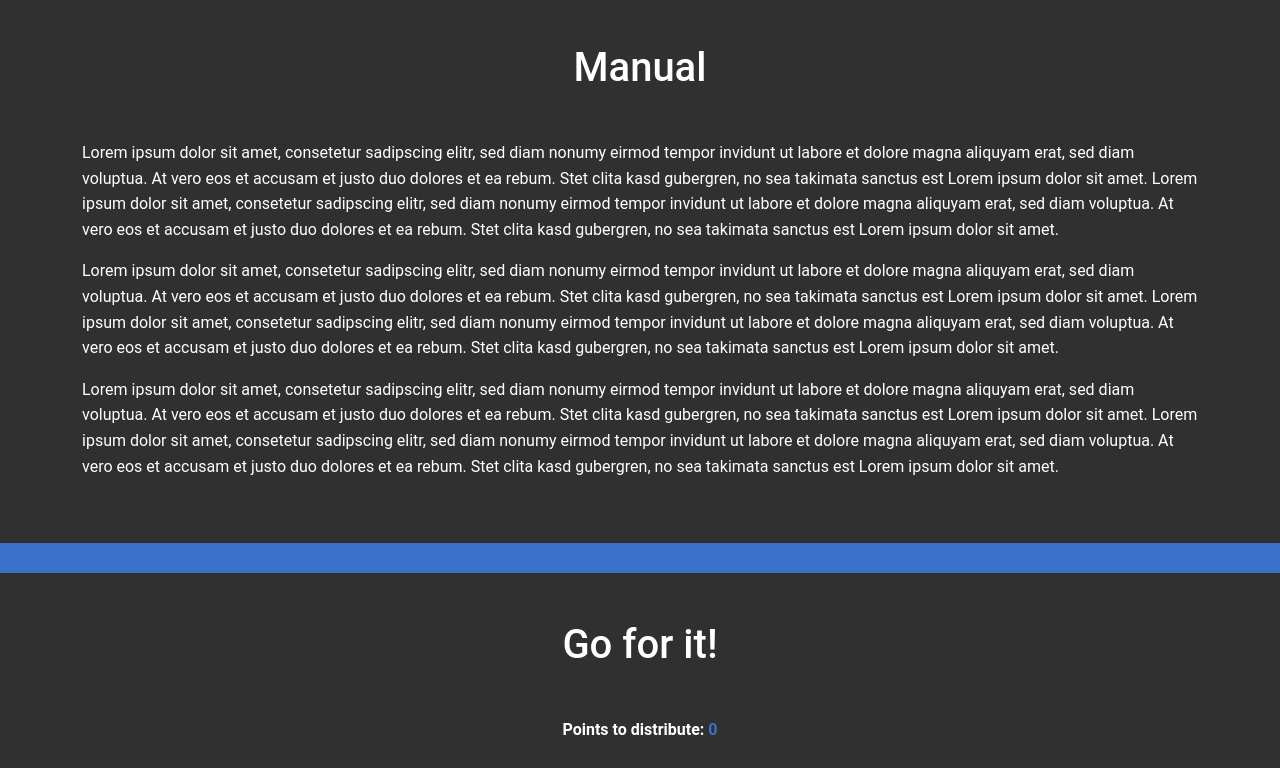
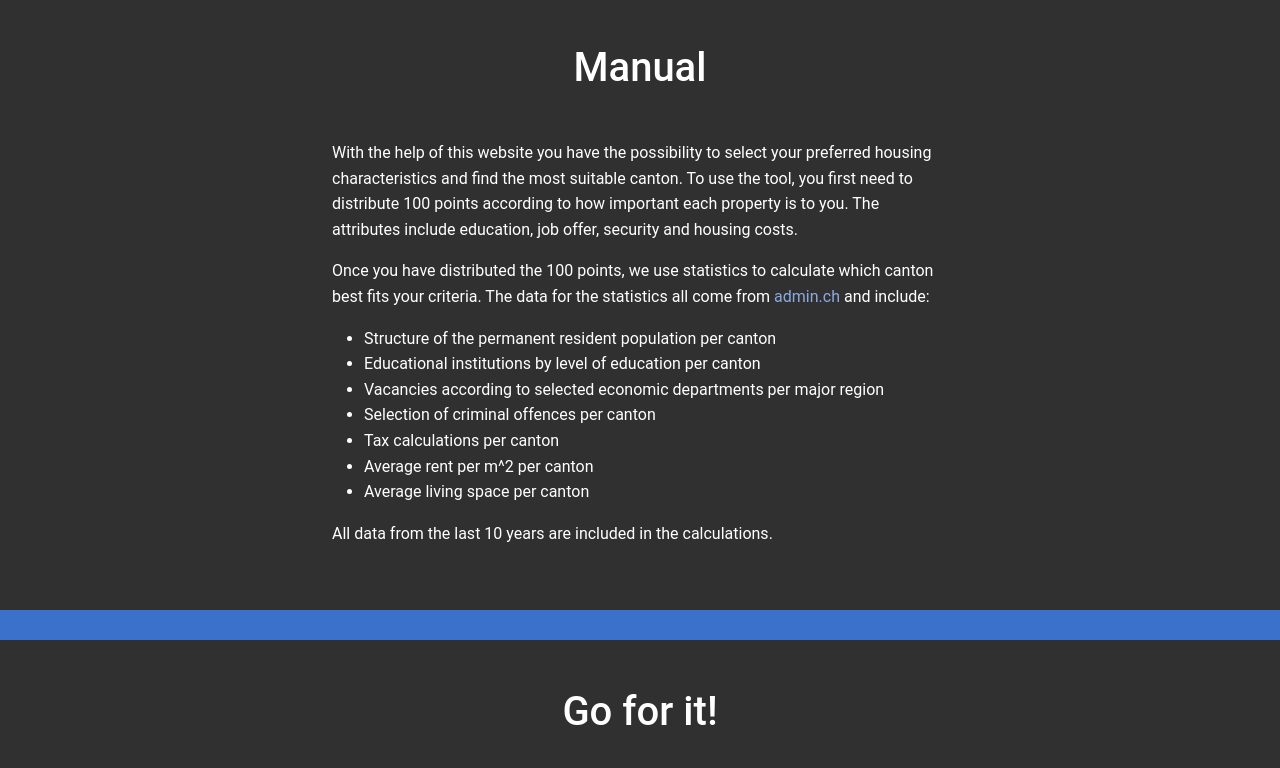
Before and after one commit to TheRealNoe/Establishment-Decision-Tool-Switzerland, a PHP site: page / in a window 1280 px wide. Shown: the part 773-1541 px from the top of the page. Run offline with PHP 8.4, Linux system fonts and the light colour scheme; a stand-in replaces the project's code that opens the database connection; some libraries are stand-ins or nearby versions.

Commit message:
User manual and column description on detail page

```diff
--- a/index.php
+++ b/index.php
@@ -43,14 +43,23 @@
 		</header>
 		<section class="spacer" style="height: 5px;"></section>
 		<section id="section-manual" class="py-5">
-			<div class="container">
+			<div class="col-md-3 col-sm-1"></div>
+			<div class="container col-md-6 col-sm-10">
 				<h1 class="h1-responsive text-center mb-5">Manual</h1>
-				<p>Lorem ipsum dolor sit amet, consetetur sadipscing elitr, sed diam nonumy eirmod tempor invidunt ut labore et dolore magna aliquyam erat, sed diam voluptua. At vero eos et accusam et justo duo dolores et ea rebum. Stet clita kasd gubergren, no sea takimata sanctus est Lorem ipsum dolor sit amet. Lorem ipsum dolor sit amet, consetetur sadipscing elitr, sed diam nonumy eirmod tempor invidunt ut labore et dolore magna aliquyam erat, sed diam voluptua. At vero eos et accusam et justo duo dolores et ea rebum. Stet clita kasd gubergren, no sea takimata sanctus est Lorem ipsum dolor sit amet.</p>
-
-				<p>Lorem ipsum dolor sit amet, consetetur sadipscing elitr, sed diam nonumy eirmod tempor invidunt ut labore et dolore magna aliquyam erat, sed diam voluptua. At vero eos et accusam et justo duo dolores et ea rebum. Stet clita kasd gubergren, no sea takimata sanctus est Lorem ipsum dolor sit amet. Lorem ipsum dolor sit amet, consetetur sadipscing elitr, sed diam nonumy eirmod tempor invidunt ut labore et dolore magna aliquyam erat, sed diam voluptua. At vero eos et accusam et justo duo dolores et ea rebum. Stet clita kasd gubergren, no sea takimata sanctus est Lorem ipsum dolor sit amet.</p>
-
-				<p>Lorem ipsum dolor sit amet, consetetur sadipscing elitr, sed diam nonumy eirmod tempor invidunt ut labore et dolore magna aliquyam erat, sed diam voluptua. At vero eos et accusam et justo duo dolores et ea rebum. Stet clita kasd gubergren, no sea takimata sanctus est Lorem ipsum dolor sit amet. Lorem ipsum dolor sit amet, consetetur sadipscing elitr, sed diam nonumy eirmod tempor invidunt ut labore et dolore magna aliquyam erat, sed diam voluptua. At vero eos et accusam et justo duo dolores et ea rebum. Stet clita kasd gubergren, no sea takimata sanctus est Lorem ipsum dolor sit amet.</p>
+				<p>With the help of this website you have the possibility to select your preferred housing characteristics and find the most suitable canton. To use the tool, you first need to distribute 100 points according to how important each property is to you. The attributes include education, job offer, security and housing costs.</p>
+				<p>Once you have distributed the 100 points, we use statistics to calculate which canton best fits your criteria. The data for the statistics all come from <a href="https://admin.ch" target="_blank">admin.ch</a> and include:</p>
+				<ul>
+					<li>Structure of the permanent resident population per canton</li>
+					<li>Educational institutions by level of education per canton</li>
+					<li>Vacancies according to selected economic departments per major region</li>
+					<li>Selection of criminal offences per canton</li>
+					<li>Tax calculations per canton</li>
+					<li>Average rent per m^2 per canton</li>
+					<li>Average living space per canton</li>
+				</ul>
+				<p>All data from the last 10 years are included in the calculations.</p>
 			</div>
+			<div class="col-md-3 col-sm-1"></div>
 		</section>
 		<section class="spacer" style="height: 30px;"></section>
 		<section id="section-go-for-it" class="py-5">
--- a/js/script_detail.js
+++ b/js/script_detail.js
@@ -33,15 +33,15 @@ function showDataTable(topic) {
         switch (topic) {
             case "e":
                 $("#topicDataTitle").html("Topic: Education");
-                $("#value-description").html("Amount of schools");
+                $("#value-description").html("Amount of schools per 1000 residents");
                 break;
             case "j":
                 $("#topicDataTitle").html("Topic: Job offer");
-                $("#value-description").html("Amount of jobs");
+                $("#value-description").html("Amount of jobs per 1000 residents");
                 break;
             case "s":
                 $("#topicDataTitle").html("Topic: Safety");
-                $("#value-description").html("Amount of crimes");
+                $("#value-description").html("Amount of crimes per 1000 residents");
                 break;
             case "c":
                 $("#topicDataTitle").html("Topic: Living costs");
```
